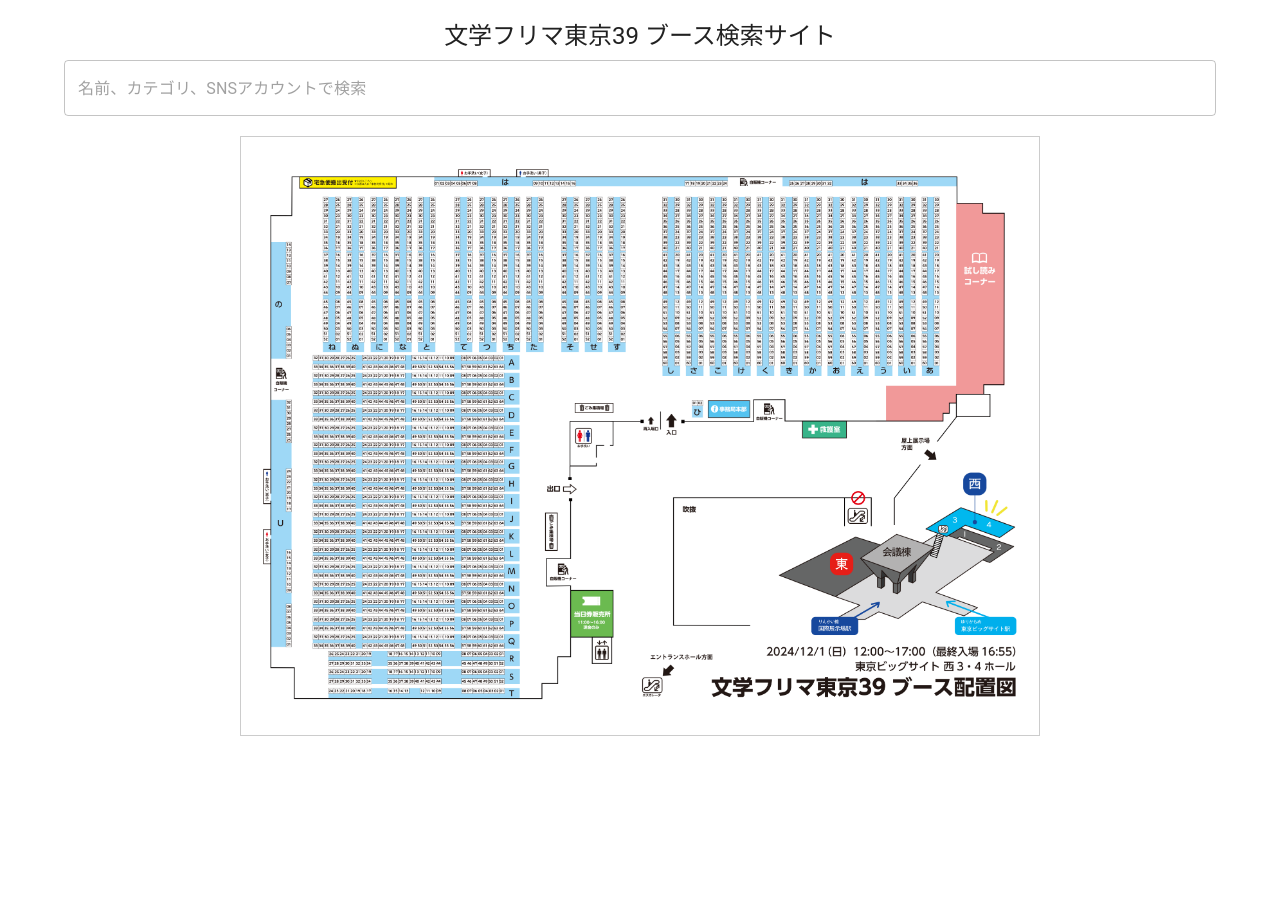
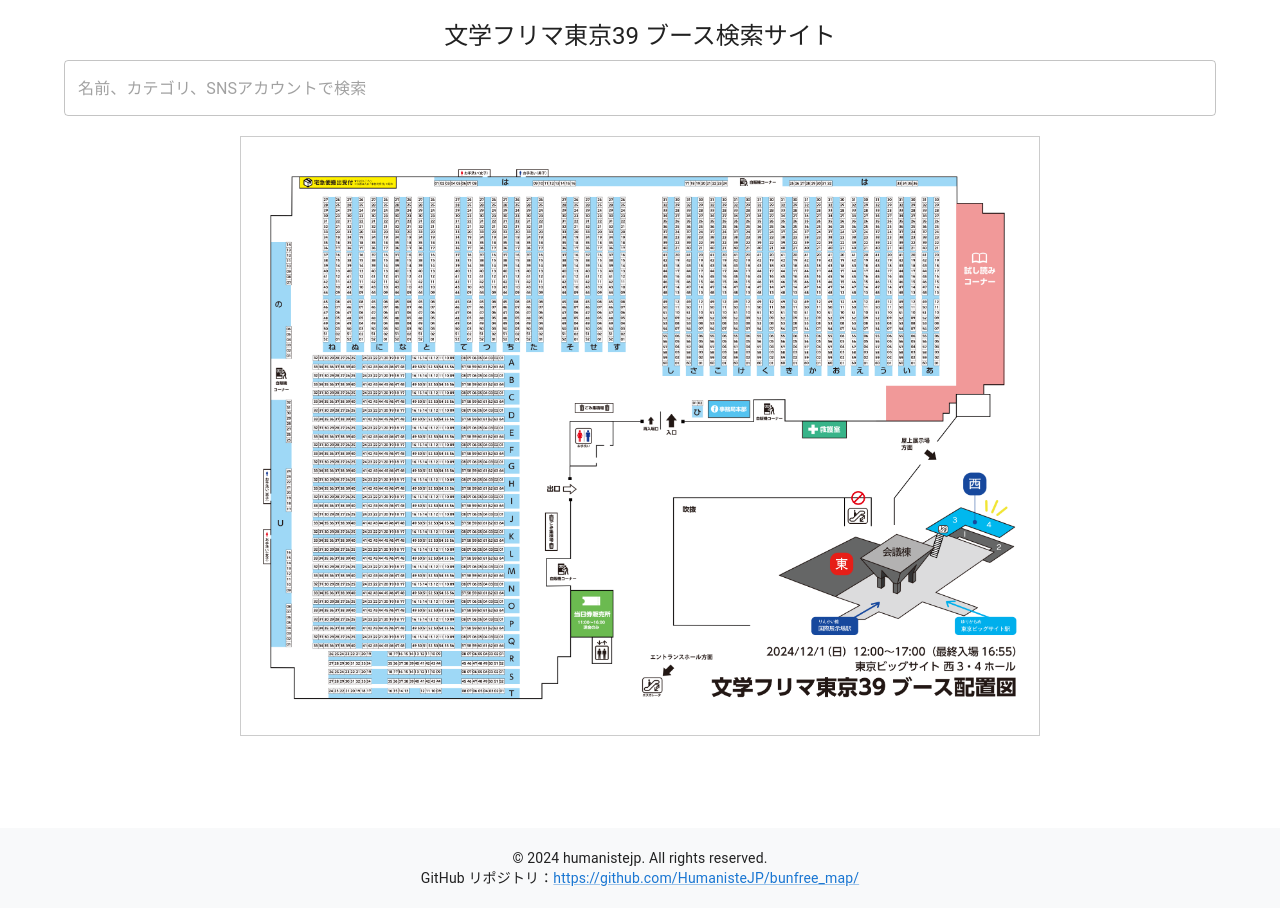
Before and after one commit to HumanisteJP/bunfree_map, a React (Vite) app: page / in a window 1280 px wide. Before the commit the page ends 800 px from the top, so only its background shows below. Built offline with nearby package versions, Linux system fonts and the light colour scheme.

Commit message:
footerの追加

```diff
--- a/src/App.css
+++ b/src/App.css
@@ -27,7 +27,7 @@ body {
   width: 12px;
   height: 12px;
   background-color: blue;
-  border: 1px solid white;
+  border: 2px solid white;
   border-radius: 50%;
   transform: translate(-50%, -50%);
 }
--- a/src/App.jsx
+++ b/src/App.jsx
@@ -138,6 +138,17 @@ const App = () => {
           </Box>
         </Container>
       </div>
+      <footer style={{ marginTop: "40px", padding: "20px", backgroundColor: "#f8f9fa", textAlign: "center" }}>
+        <Typography variant="body2">
+          © 2024 humanistejp. All rights reserved.
+        </Typography>
+        <Typography variant="body2">
+          GitHub リポジトリ：
+          <Link href="https://github.com/HumanisteJP/bunfree_map/" target="_blank" rel="noopener noreferrer">
+            https://github.com/HumanisteJP/bunfree_map/
+          </Link>
+        </Typography>
+      </footer>
     </>
   );
 };
```
